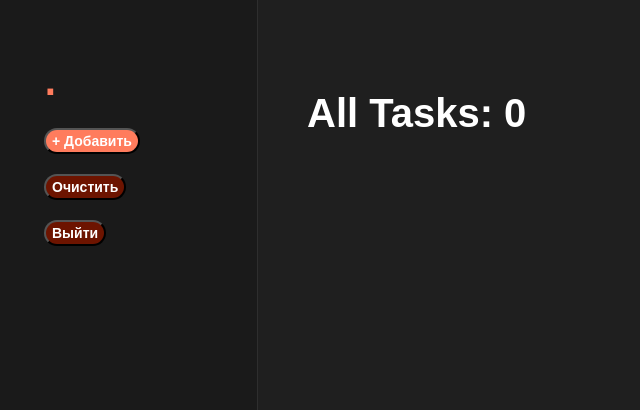
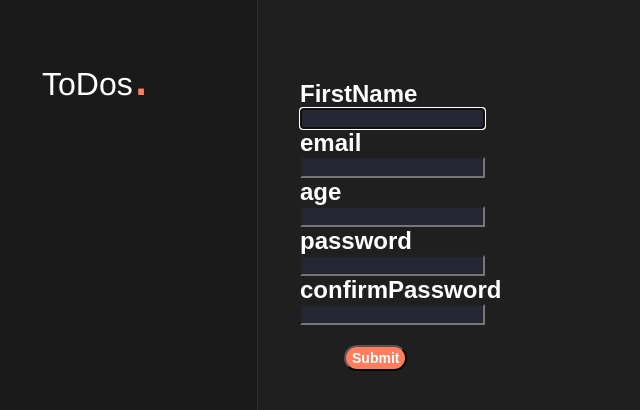
Before and after one commit to Xthani/ToDoList-TypeScript, a React (Create React App) app: page / in a window 1280 px wide. Shown: the top 410 px of the page, without its empty margins (0-640 px from the left). Built offline with nearby package versions, Linux system fonts and the light colour scheme.

Commit message:
Registration form fix 1.0

```diff
--- a/src/App.tsx
+++ b/src/App.tsx
@@ -11,7 +11,7 @@ function App() {
     <>
       <div className='wrapper'>
         <Header />
-        {!!user ? <Page /> : <RegistrationForm />}
+        {user.firstName !== undefined ? <Page /> : <RegistrationForm />}
       </div>
     </>
   );
--- a/src/components/Header/Header.tsx
+++ b/src/components/Header/Header.tsx
@@ -8,7 +8,7 @@ const Header = () => {
 
     // Создание нового item-а
     const handleAdd = () => {
-        if (!!user) {
+        if (user.firstName !== undefined) {
             dispatch(addToDo({
                 id: Date.now(),
                 head: '',
@@ -29,10 +29,10 @@ const Header = () => {
     return (
         <div className='sidebar'>
             <div className="logo-wrapper">
-                <a className='logo' href="#">{!!user ? user.firstName : 'ToDos'}</a>
+                <a className='logo' href="#">{user.firstName !== undefined ? user.firstName : 'ToDos'}</a>
                 <a className='logo dot' href="#">.</a>
             </div>
-            {!!user && <>
+            {user.firstName !== undefined && <>
                 <button
                     className="btn-new-task-wrapper"
                     onClick={handleAdd}>+ Добавить</button>
```
